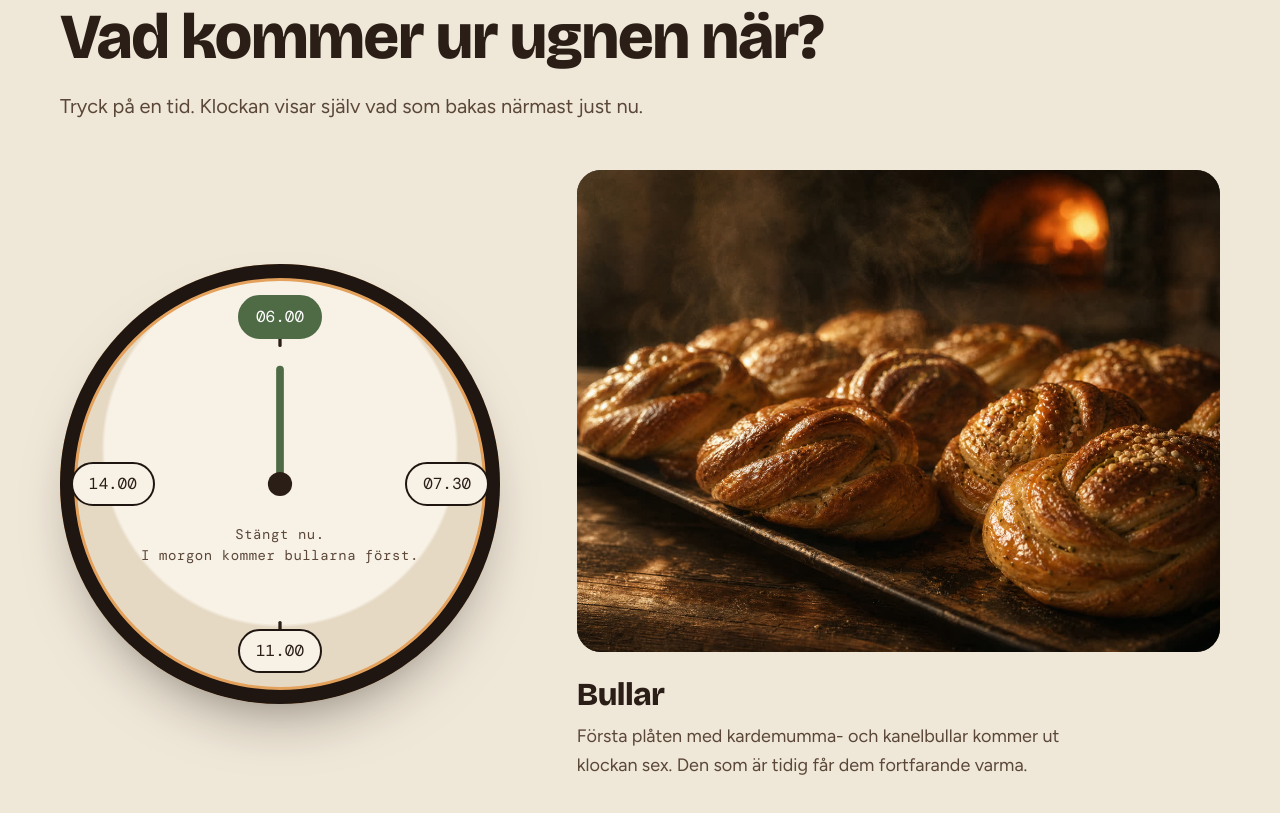
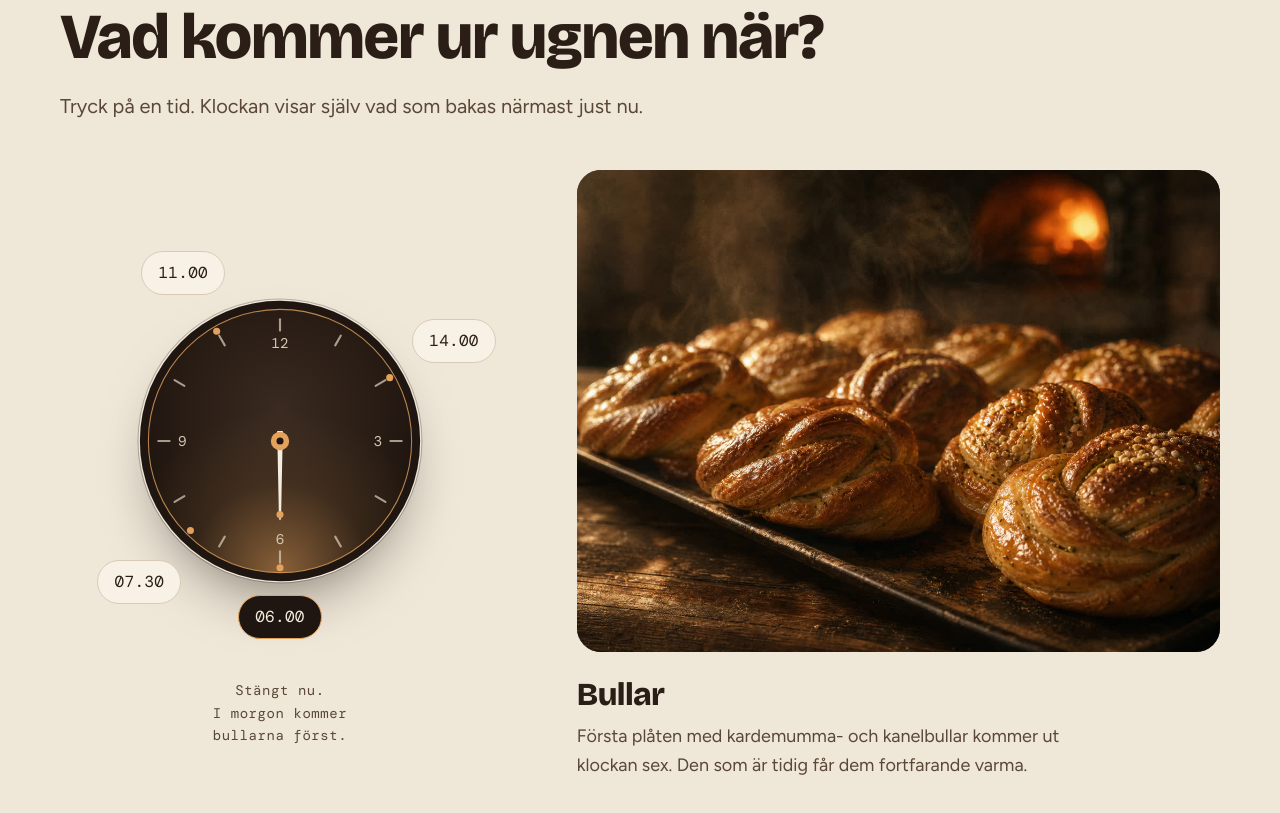
Before and after one commit to oliverhedman1995-eng/ombonad-test, a plain HTML site: page demo/kafe/index.html in a window 1280 px wide. Shown: the part 1719-2532 px from the top of the page. Drawn offline with Linux system fonts and the light colour scheme.

Commit message:
Ugnsvarm: ugnsklockan omgjord som en ugnsratt
Mörk ratt med glöd i Ugnsvarms färger. Tiderna sitter där de hör hemma
på en urtavla och knapparna placeras utanför ringen, uträknat så att de
aldrig rör kanten eller varandra (testat 320 till 1920 px). Texten om vad
som bakas nu ligger under klockan i stället för över visaren.

Co-Authored-By: Claude Opus 5.5 <noreply@anthropic.com>

```diff
--- a/demo/kafe/index.html
+++ b/demo/kafe/index.html
@@ -126,13 +126,18 @@ section{position:relative;scroll-margin-top:88px}
 
 /* Ugnsklockan: signaturen */
 .klocka{display:grid;grid-template-columns:minmax(280px,440px) 1fr;gap:clamp(32px,6vw,88px);align-items:center;margin-top:48px}
-.urtavla{position:relative;aspect-ratio:1;border-radius:50%;background:radial-gradient(circle at 50% 42%,#F7F1E6 0 52%,#E6D9C3 53% 100%);box-shadow:inset 0 0 0 14px var(--dark),inset 0 0 0 17px var(--ember),0 30px 60px -28px rgba(31,22,17,.55)}
-.urtavla svg{position:absolute;inset:0;width:100%;height:100%}
-.visare{transform-origin:200px 200px;transition:transform 1s var(--ease)}
-.tid{position:absolute;transform:translate(-50%,-50%);min-width:84px;min-height:44px;padding:0 12px;border-radius:999px;border:2px solid var(--dark);background:var(--panel);color:var(--ink);font:400 16px/1 var(--mono);cursor:pointer;transition:background .25s var(--ease),color .25s var(--ease),box-shadow .25s var(--ease)}
-.tid:hover{box-shadow:0 0 0 4px rgba(79,107,69,.3)}
-.tid[aria-pressed=true]{background:var(--accent);border-color:var(--accent);color:#fff}
-.nu{position:absolute;left:50%;top:64%;transform:translate(-50%,-50%);font:400 14px/1.5 var(--mono);letter-spacing:.04em;color:var(--ink-2);text-align:center;width:70%;white-space:pre-line}
+/* Ugnsratten: mörk gjutjärnsratt med glöd. Tiderna sitter där de hör hemma på en urtavla, utanför ringen. */
+.urtavla{position:relative;aspect-ratio:1;width:100%;max-width:440px;justify-self:center}
+.ratt{position:absolute;left:50%;top:50%;width:var(--d,60%);aspect-ratio:1;transform:translate(-50%,-50%);border-radius:50%;box-shadow:0 30px 60px -26px rgba(31,22,17,.6),0 0 0 1px rgba(31,22,17,.25)}
+.ratt svg{display:block;width:100%;height:100%}
+.visare{transform-box:view-box;transform-origin:200px 200px;transition:transform 1.2s var(--ease)}
+.tid{position:absolute;left:var(--x);top:var(--y);transform:translate(-50%,-50%);min-width:84px;min-height:44px;padding:0 14px;border-radius:999px;border:1.5px solid var(--line);background:var(--panel);color:var(--ink);font:400 16px/1 var(--mono);letter-spacing:.02em;cursor:pointer;transition:background .25s var(--ease),color .25s var(--ease),border-color .25s var(--ease),box-shadow .25s var(--ease)}
+.tid:hover{box-shadow:0 0 0 4px rgba(227,161,92,.28)}
+.tid:focus-visible{outline:3px solid var(--accent);outline-offset:3px}
+.tid[aria-pressed=true]{background:var(--dark);border-color:var(--ember);color:var(--on-dark)}
+.nu{margin:18px auto 0;max-width:30ch;font:400 14px/1.6 var(--mono);letter-spacing:.04em;color:var(--ink-2);text-align:center;white-space:pre-line}
+.klocka-kol{display:flex;flex-direction:column;align-items:center}
+@media (max-width:360px){.tid{min-width:62px;padding:0 8px;font-size:14px}} /* smala telefoner: knapparna smalare men lika höga, så att ratten får plats */
 .bakas figure{margin:0;position:relative;border-radius:24px;overflow:hidden;aspect-ratio:4/3;background:var(--dark-2)}
 .bakas figure img{position:absolute;inset:0;width:100%;height:100%;object-fit:cover;opacity:0;transform:scale(1.04);transition:opacity .6s var(--ease),transform 1.2s var(--ease)}
 .bakas figure img.vald{opacity:1;transform:scale(1)}
@@ -272,18 +277,36 @@ body.paused *,body.paused *::before,body.paused *::after{animation-play-state:pa
         <p class="ingress">Tryck på en tid. Klockan visar själv vad som bakas närmast just nu.</p>
       </div>
       <div class="klocka">
-        <div class="urtavla fram" id="urtavla">
-          <svg viewBox="0 0 400 400" aria-hidden="true">
-            <g stroke="#2A1E16" stroke-width="3" stroke-linecap="round">
-              <line x1="200" y1="58" x2="200" y2="74"/><line x1="342" y1="200" x2="326" y2="200"/><line x1="200" y1="342" x2="200" y2="326"/><line x1="58" y1="200" x2="74" y2="200"/>
-            </g>
-            <g class="visare" id="visare"><line x1="200" y1="200" x2="200" y2="96" stroke="#4F6B45" stroke-width="7" stroke-linecap="round"/><circle cx="200" cy="200" r="11" fill="#2A1E16"/></g>
-          </svg>
-          <button class="tid" style="left:50%;top:12%" data-i="0" aria-pressed="false">06.00</button>
-          <button class="tid" style="left:88%;top:50%" data-i="1" aria-pressed="false">07.30</button>
-          <button class="tid" style="left:50%;top:88%" data-i="2" aria-pressed="false">11.00</button>
-          <button class="tid" style="left:12%;top:50%" data-i="3" aria-pressed="false">14.00</button>
-          <div class="nu" id="nu" aria-live="polite"></div>
+        <div class="klocka-kol fram">
+          <div class="urtavla" id="urtavla">
+            <div class="ratt">
+              <svg viewBox="0 0 400 400" aria-hidden="true">
+                <defs>
+                  <radialGradient id="jarn" cx="50%" cy="38%" r="70%"><stop offset="0" stop-color="#3A2A20"/><stop offset=".65" stop-color="#241912"/><stop offset="1" stop-color="#160F0B"/></radialGradient>
+                  <radialGradient id="glod" cx="50%" cy="100%" r="62%"><stop offset="0" stop-color="#E3A15C" stop-opacity=".55"/><stop offset=".55" stop-color="#E3A15C" stop-opacity=".12"/><stop offset="1" stop-color="#E3A15C" stop-opacity="0"/></radialGradient>
+                </defs>
+                <circle cx="200" cy="200" r="198" fill="#1F1611"/>
+                <circle cx="200" cy="200" r="186" fill="url(#jarn)"/>
+                <circle cx="200" cy="200" r="186" fill="url(#glod)"/>
+                <circle cx="200" cy="200" r="186" fill="none" stroke="#E3A15C" stroke-width="1.5" stroke-opacity=".8"/>
+                <g id="streck"></g>
+                <g id="markorer"></g>
+                <g font-family="DM Mono, ui-monospace, monospace" font-size="20" fill="#D6C7B2" text-anchor="middle" dominant-baseline="central">
+                  <text x="200" y="62">12</text><text x="338" y="200">3</text><text x="200" y="338">6</text><text x="62" y="200">9</text>
+                </g>
+                <g class="visare" id="visare">
+                  <path d="M196 214 L198.5 92 Q200 84 201.5 92 L204 214 Z" fill="#F4ECDF"/>
+                  <circle cx="200" cy="96" r="5" fill="#E3A15C"/>
+                </g>
+                <circle cx="200" cy="200" r="13" fill="#E3A15C"/><circle cx="200" cy="200" r="5" fill="#1F1611"/>
+              </svg>
+            </div>
+            <button class="tid" data-i="0" aria-pressed="false">06.00</button>
+            <button class="tid" data-i="1" aria-pressed="false">07.30</button>
+            <button class="tid" data-i="2" aria-pressed="false">11.00</button>
+            <button class="tid" data-i="3" aria-pressed="false">14.00</button>
+          </div>
+          <p class="nu" id="nu" aria-live="polite"></p>
         </div>
         <div class="bakas fram" id="bakas">
           <figure>
@@ -455,12 +478,35 @@ body.paused *,body.paused *::before,body.paused *::after{animation-play-state:pa
   const knappar = [...document.querySelectorAll('.tid')], bilder = [...document.querySelectorAll('.bakas img')];
   const visare = document.getElementById('visare'), nu = document.getElementById('nu');
   const bRubrik = document.getElementById('bakas-rubrik'), bText = document.getElementById('bakas-text');
-  let vald = -1;
+  let vald = -1, nuvVinkel = null;
+  // Vinkel på en tolvtimmars urtavla, medurs från klockan tolv
+  const vinkel = t => ((t.h % 12) + t.m / 60) * 30;
+  // Visaren tar kortaste vägen till nästa tid
+  function vrid(v){ if (nuvVinkel === null) nuvVinkel = v; else { let d = ((v - nuvVinkel) % 360 + 540) % 360 - 180; nuvVinkel += d; } visare.style.transform = 'rotate(' + nuvVinkel + 'deg)'; }
+  // Streck var femte minut och tydligare varje timme, plus en glödande prick där varje bakning sitter
+  const NS = 'http://www.w3.org/2000/svg', streck = document.getElementById('streck'), markorer = document.getElementById('markorer');
+  for (let m = 0; m < 60; m++){ if (m % 5 && m % 15) continue; const timme = m % 5 === 0, a = m * 6 * Math.PI / 180, r1 = 172, r2 = timme ? 156 : 164;
+    const l = document.createElementNS(NS, 'line'); l.setAttribute('x1', 200 + r1 * Math.sin(a)); l.setAttribute('y1', 200 - r1 * Math.cos(a)); l.setAttribute('x2', 200 + r2 * Math.sin(a)); l.setAttribute('y2', 200 - r2 * Math.cos(a));
+    l.setAttribute('stroke', '#D6C7B2'); l.setAttribute('stroke-width', timme ? 3 : 1.5); l.setAttribute('stroke-opacity', timme ? .75 : .35); l.setAttribute('stroke-linecap', 'round'); streck.appendChild(l); }
+  TIDER.forEach(t => { const a = vinkel(t) * Math.PI / 180, c = document.createElementNS(NS, 'circle'); c.setAttribute('cx', 200 + 179 * Math.sin(a)); c.setAttribute('cy', 200 - 179 * Math.cos(a)); c.setAttribute('r', 5); c.setAttribute('fill', '#E3A15C'); markorer.appendChild(c); });
+  // Knapparna läggs utanför ratten, längs samma vinkel, så långt ut att de aldrig rör ringen
+  const tavla = document.getElementById('urtavla'), ratt = tavla.querySelector('.ratt');
+  function placera(){
+    const W = tavla.clientWidth, GAP = 12, KANT = 4;
+    const mat = knappar.map(k => ({w: k.offsetWidth, h: k.offsetHeight}));
+    const ut = TIDER.map((t, n) => { const a = vinkel(t) * Math.PI / 180, sx = Math.sin(a), cy = -Math.cos(a); return {sx, cy, e: Math.abs(sx) * mat[n].w / 2 + Math.abs(cy) * mat[n].h / 2, hw: mat[n].w / 2, hh: mat[n].h / 2}; });
+    // Rattens radie: så stor som möjligt, men varje knapp ska få plats innanför tavlan
+    let R = W / 2;
+    ut.forEach(o => { const rx = (W / 2 - KANT - o.hw) / Math.max(Math.abs(o.sx), 1e-6), ry = (W / 2 - KANT - o.hh) / Math.max(Math.abs(o.cy), 1e-6); R = Math.min(R, Math.min(rx, ry) - GAP - o.e); });
+    R = Math.max(40, R); ratt.style.setProperty('--d', (2 * R / W * 100).toFixed(2) + '%');
+    ut.forEach((o, n) => { const d = R + GAP + o.e; knappar[n].style.setProperty('--x', (W / 2 + o.sx * d) + 'px'); knappar[n].style.setProperty('--y', (W / 2 + o.cy * d) + 'px'); });
+  }
+  placera(); addEventListener('resize', placera); if (document.fonts) document.fonts.ready.then(placera);
   function valj(i){
     if (i === vald) return; vald = i;
     knappar.forEach((k, n) => k.setAttribute('aria-pressed', n === i));
     bilder.forEach((b, n) => b.classList.toggle('vald', n === i));
-    visare.style.transform = 'rotate(' + (i * 90) + 'deg)';
+    vrid(vinkel(TIDER[i]));
     bRubrik.textContent = TIDER[i].rubrik; bText.textContent = TIDER[i].text;
   }
   knappar.forEach((k, n) => k.addEventListener('click', () => valj(n)));
```
